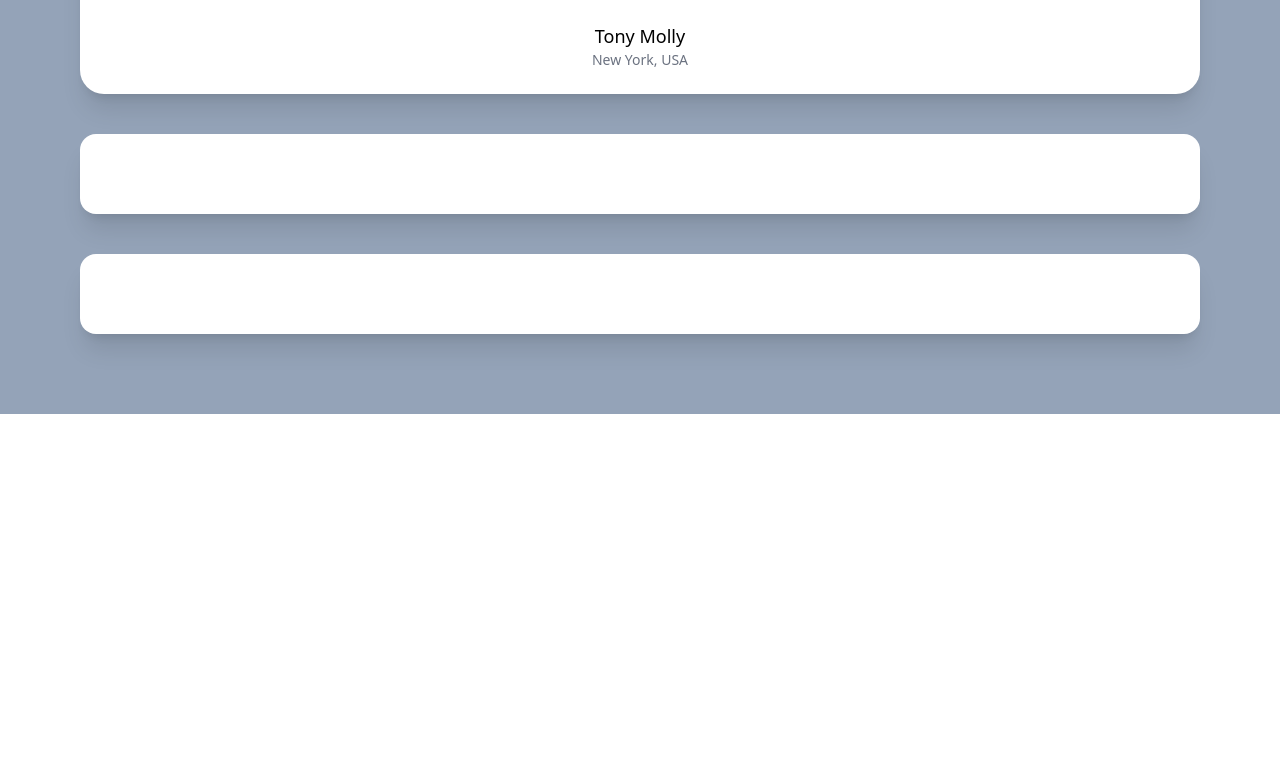
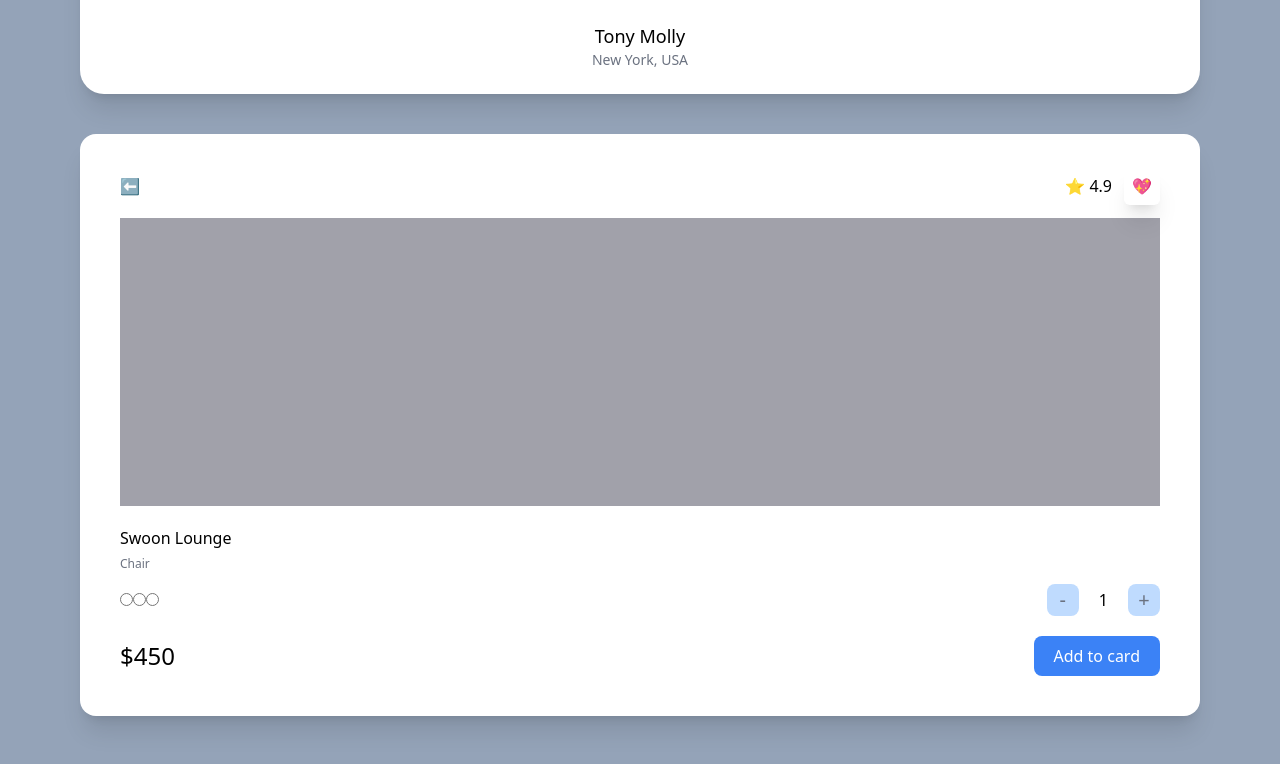
Before and after one commit to Rootjang92/carrot-market-clone, a Next.js app: page / in a window 1280 px wide. Shown: the part 520-1284 px from the top of the page. Before the commit the page ends 934 px from the top, so only its background shows below. Built offline with nearby package versions, Linux system fonts and the light colour scheme.

Commit message:
tailwind 연습, card 만들기

```diff
--- a/pages/index.tsx
+++ b/pages/index.tsx
@@ -2,7 +2,7 @@
 
 const Home: NextPage = () => {
   return (
-    <div className="grid gap-10 bg-slate-400 py-20 px-20">
+    <div className="grid min-h-screen gap-10 bg-slate-400 py-20 px-20">
       <div className="rounded-3xl bg-white p-6 shadow-xl">
         <span className="text-3xl font-semibold">Select Item</span>
         <div className="mb-2 flex justify-between">
@@ -43,8 +43,44 @@
           </div>
         </div>
       </div>
-      <div className="rounded-2xl bg-white p-10 shadow-xl"></div>
-      <div className="rounded-2xl bg-white p-10 shadow-xl"></div>
+      <div className="rounded-2xl bg-white p-10 shadow-xl">
+        <div className="mb-5 flex items-center justify-between">
+          <span>⬅️</span>
+          <div className="space-x-3">
+            <span>⭐️ 4.9</span>
+            <span className="rounded-md p-2 shadow-xl">💖</span>
+          </div>
+        </div>
+        <div className="mb-5 h-72 bg-zinc-400" />
+        <div>
+          <div className="flex flex-col">
+            <span className="mb-1.5 font-medium">Swoon Lounge</span>
+            <span className="text-xs text-gray-500">Chair</span>
+            <div className="mt-3 mb-5 flex items-center justify-between">
+              <div>
+                <input type="radio" />
+                <input type="radio" />
+                <input type="radio" />
+              </div>
+              <div className="flex items-center space-x-5">
+                <button className="flex aspect-square w-8 items-center justify-center rounded-lg bg-blue-200  text-xl text-gray-500">
+                  -
+                </button>
+                <span>1</span>
+                <button className="flex aspect-square w-8 items-center justify-center rounded-lg bg-blue-200  text-xl text-gray-500">
+                  +
+                </button>
+              </div>
+            </div>
+          </div>
+          <div className="flex items-center justify-between">
+            <span className="text-2xl font-medium">$450</span>
+            <button className="rounded-lg bg-blue-500 py-2 px-5 text-center text-white">
+              Add to card
+            </button>
+          </div>
+        </div>
+      </div>
     </div>
   );
 };
```
